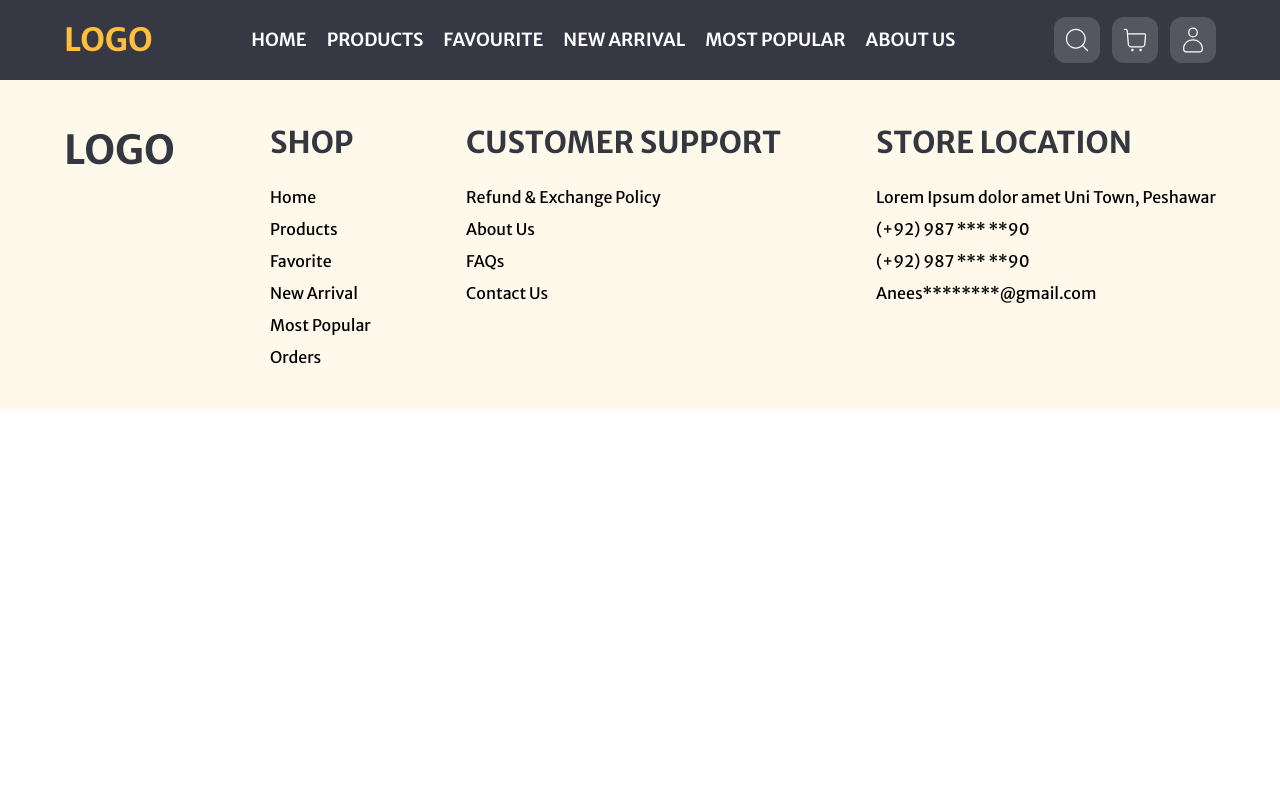
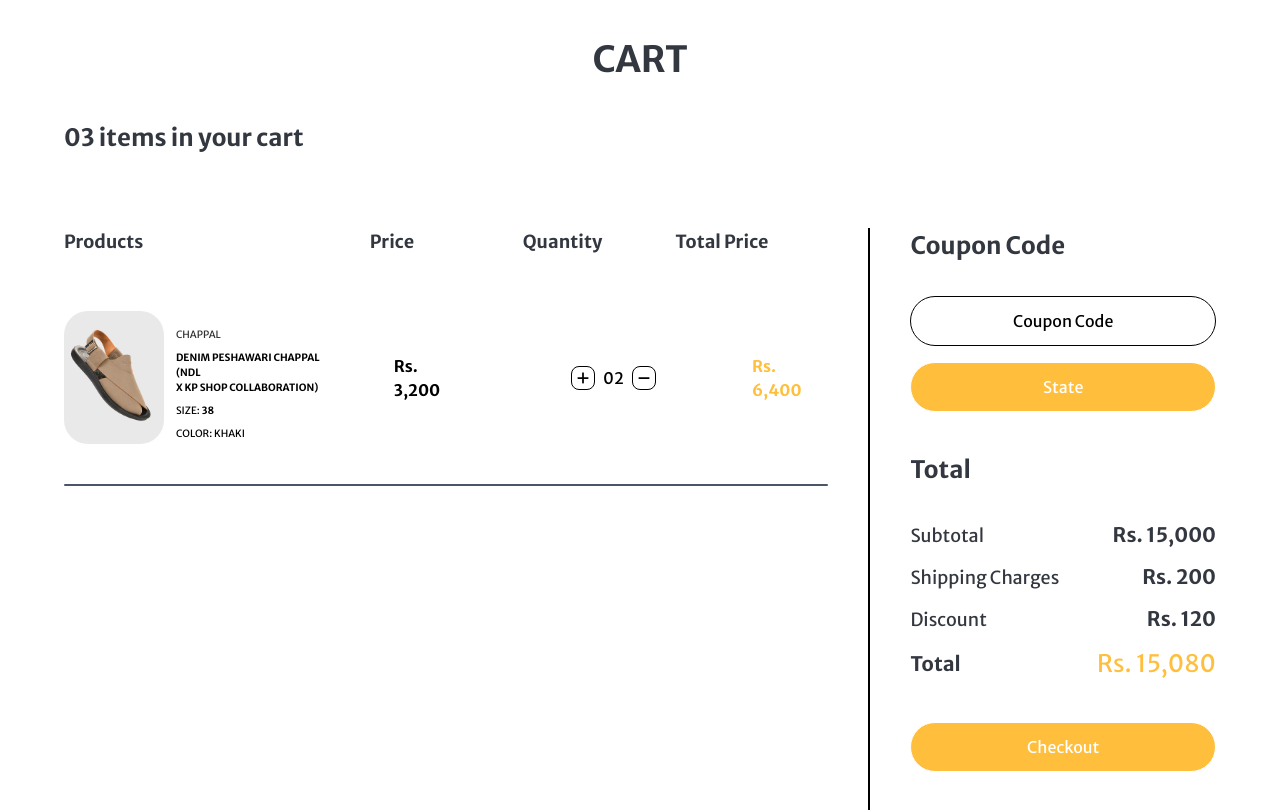
Before and after one commit to Bilal4542/e-commerce-chappal-web-app, a React (Vite) app: page /cart in a window 1280 px wide. Shown: the top 810 px of the page. Built offline with nearby package versions, Linux system fonts and the light colour scheme.

Commit message:
cart created

```diff
--- a/src/App.jsx
+++ b/src/App.jsx
@@ -8,12 +8,13 @@ import NewArrivalPage from "./pages/NewArrivalPage"
 import MostPopularPage from "./pages/MostPopularPage"
 import HomePage from "./pages/HomePage"
 import IndividualProduct from "./components/IndividualProduct"
+import Cart from "./components/Cart"
 
 function App() {
 
   return (
     <>
-      <Navbar/>
+      {/* <Navbar/> */}
       <Routes>
         <Route path="/" element={<HomePage/>}/>
         <Route path="/products" element={<ProductsPage/>}/>
@@ -22,8 +23,9 @@ function App() {
         <Route path="/most-popular" element={<MostPopularPage/>} />
         <Route path="/about-us" element={<AboutUsPage/>} />
         <Route path="/product/:id" element={<IndividualProduct/>}/>
+        <Route path="/cart" element={ <Cart/> }/>
       </Routes>
-      <Footer/>
+      {/* <Footer/> */}
     </>
   )
 }
--- /dev/null
+++ b/src/components/Cart.jsx
@@ -0,0 +1,83 @@
+import React from "react";
+import img1 from "../assets/imgtitle5.png";
+import { FaMinus, FaPlus } from "react-icons/fa6";
+
+const Cart = () => {
+  return (
+    <>
+      <h1 className="font-bold text-4xl text-center uppercase text-[rgba(51,55,64,1)] my-10">
+        Cart
+      </h1>
+      <div className="flex items-center justify-center">
+        <div className="w-[90%] flex  justify-center flex-col">
+            <h2 className="font-bold mb-8 text-[24px] text-[rgba(51,55,64,1)]">
+              03 items in your cart
+            </h2>
+        <div className="flex flex-col lg:flex-row my-10">
+             <div className="w-full lg:w-[70%] lg:border-r-2 lg:pr-10 ">
+             <div className="">
+            <div className="flex flex-col gap-10">
+                <div className="grid grid-cols-4 lg:grid-cols-[2fr_1fr_1fr_1fr] font-bold mb-4 text-[rgba(51,55,64,1)] text-[18px]">
+              <h3>Products</h3>
+              <h3>Price</h3>
+              <h3>Quantity</h3>
+              <h3>Total Price</h3>
+            </div>
+<div className="">
+                <div className="flex gap-3">
+              <div className="bg-[rgba(47,47,47,0.1)] w-fit rounded-3xl flex items-center justify-center">
+                <img src={img1} alt="" width={100} />
+              </div>
+              <div className="lg:mt-4 flex flex-col gap-1 lg:gap-2">
+                <p className="text-[rgba(47,47,47,1)] text-[10px] uppercase">chappal</p>
+                <h1 className="font-bold text-[10px] uppercase">Denim Peshawari Chappal (NDL <br /> x KP Shop Collaboration)</h1>
+                <p className="text-[10px] uppercase"><span>Size: </span><span className="font-bold">38</span></p>
+                <p className="text-[10px] uppercase"><span>Color: </span><span>khaki</span></p>
+              </div>
+                <div className="flex items-center justify-center">
+                    <p className="text-[16px] lg:ml-9 font-bold ">Rs. 3,200</p>
+                    <div className="flex items-center gap-2 lg:ml-26 flex-col lg:flex-row">
+                        <button className="border p-1 rounded-lg text-sm font-bold"> <FaPlus/> </button>
+                        <span> 02 </span>
+                        <button className="border p-1 rounded-lg text-sm"> <FaMinus/> </button>
+                    </div>
+                    <div className="">
+                        <p className="text-[rgba(255,191,61,1)] font-bold text-[16px] lg:ml-24">Rs. 6,400</p>
+                    </div>
+                </div>
+            </div>
+                <div className="h-[2px] rounded-full my-10 bg-gray-600"></div>
+</div>
+            </div>
+
+          </div>
+         </div>
+         <div className="w-[30%] pl-10">
+            <div className="">
+                <h2 className="font-bold mb-8 text-[24px] text-[rgba(51,55,64,1)]">Coupon Code</h2>
+                <div className="flex flex-col gap-4">
+                    <button className="py-3 border rounded-[80px]">Coupon Code</button>
+                    <button className="py-3 border rounded-[80px] bg-[rgba(255,191,61,1)] text-white">State</button>
+                </div>
+                <div className="">
+                    <h1 className="font-bold mb-8 text-[24px] text-[rgba(51,55,64,1)] mt-10">Total</h1>
+                    <div className="flex flex-col gap-3">
+                        <p className="flex items-center justify-between"><span className="text-[18px] text-[rgba(51,55,64,1)]">Subtotal</span><span className="text-[20px] font-bold text-[rgba(51,55,64,1)]">Rs. 15,000</span></p>
+                        <p className="flex items-center justify-between"><span className="text-[18px] text-[rgba(51,55,64,1)]">Shipping Charges</span><span className="text-[20px] font-bold text-[rgba(51,55,64,1)]">Rs. 200</span></p>
+                        <p className="flex items-center justify-between"><span className="text-[18px] text-[rgba(51,55,64,1)]">Discount</span><span className="text-[20px] font-bold text-[rgba(51,55,64,1)]">Rs. 120</span></p>
+                        <p className="flex items-center justify-between"><span className="text-[20px] font-bold text-[rgba(51,55,64,1)]">Total</span><span className="text-[rgba(255,191,61,1)] text-[24px]">Rs. 15,080</span></p>
+                    </div>
+                </div>
+                <div className="flex flex-col my-10">
+                    <button className="py-3 border rounded-[80px] bg-[rgba(255,191,61,1)] text-white">Checkout</button>
+                </div>
+            </div>
+         </div>
+        </div>
+        </div>
+      </div>
+    </>
+  );
+};
+
+export default Cart;
--- a/src/components/Navbar.jsx
+++ b/src/components/Navbar.jsx
@@ -3,9 +3,11 @@ import { Link, NavLink, useLocation } from 'react-router-dom'
 import { CiSearch, CiShoppingCart, CiUser  } from "react-icons/ci";
 import { GiHamburgerMenu } from "react-icons/gi";
 import { RxCross2 } from "react-icons/rx";
+import Search from './Search';
 
 const Navbar = () => {
     const [openMenu, setOpenMenu] = useState()
+    const [showSearch, setShowSearch] = useState()
     const navbarLinks = [
       {
         name:'Home',
@@ -34,10 +36,12 @@ const Navbar = () => {
     ]
     const icons = [
       {
-        icon:<CiSearch size={30}/>
+        icon:<CiSearch size={30}/>,
+        action: ()=> setShowSearch(prev => !prev)
       },
       {
-        icon:<CiShoppingCart size={30} />
+        icon:<CiShoppingCart size={30} />,
+        path: '/cart'
       },
       {
         icon:<CiUser size={30}  />
@@ -60,12 +64,13 @@ const Navbar = () => {
           })}
         </div>
         <div className="icons lg:flex gap-2 lg:gap-3 hidden">
-          {icons.map((icon)=>{
+          {icons.map((item)=>{
             return(
-              <a href="" className='bg-[rgba(255,255,255,0.15)] p-2 rounded-xl text-white'>{icon.icon}</a>
+              <Link to={item.path} onClick={item.action} className='bg-[rgba(255,255,255,0.15)] cursor-pointer p-2 rounded-xl text-white'>{item.icon}</Link>
             )
           })}
         </div>
+
              {/* Mobile Hamburger */}
           <button
             onClick={() => setOpenMenu(!openMenu)}
@@ -74,6 +79,7 @@ const Navbar = () => {
             {openMenu ? <RxCross2 size={26} /> : <GiHamburgerMenu size={26} />}
           </button>
       </div>
+
     </div>
     {/* Mobile Menu */}
       {openMenu && (
@@ -90,15 +96,16 @@ const Navbar = () => {
               </Link>
             ))}
                <div className="icons flex gap-2 lg:gap-5">
-                {icons.map((icon)=>{
+                {icons.map((item)=>{
                   return(
-                     <a href="" className='bg-[rgba(255,255,255,0.15)] p-2 rounded-xl'>{icon.icon}</a>
+                     <Link to={item.path} className='bg-[rgba(255,255,255,0.15)] p-2 rounded-xl'>{item.icon}</Link>
                   )
                 })}
         </div>
           </div>
         </div>
       )}
+        {showSearch && <Search />}
     </>
   )
 }
--- a/src/components/ProductsCard.jsx
+++ b/src/components/ProductsCard.jsx
@@ -1,6 +1,6 @@
 import React, { useState } from "react";
 import Card from "./Card";
-import { Link, NavLink } from "react-router-dom";
+import { Link } from "react-router-dom";
 import Filter from "./Filter";
 
 const ProductsCard = ({ products }) => {
--- /dev/null
+++ b/src/components/Search.jsx
@@ -0,0 +1,21 @@
+import React from 'react'
+import { CiSearch  } from "react-icons/ci";
+
+const Search = ({onClose}) => {
+  return (
+    <div className="w-full bg-white py-8 flex justify-center relative z-10">
+      <div className="w-[60%] relative">
+        <input
+          type="search"
+          placeholder="Search For Products in our site"
+          className="w-full border  bg-white border-gray-300 rounded-full py-3 pl-12 pr-4 outline-none"
+        />
+        <span className="absolute left-4 top-1/2 -translate-y-1/2 text-gray-500">
+        <CiSearch/>
+        </span>
+      </div>
+    </div>
+  )
+}
+
+export default Search
--- a/src/pages/HomePage.jsx
+++ b/src/pages/HomePage.jsx
@@ -10,7 +10,7 @@ import customerReviews from '../arrays/customerReviewsArr.js'
 import Contact from '../components/Contact.jsx'
 import NewArr from '../components/NewArr.jsx'
 import MostPopular from '../components/MostPopular.jsx'
-import IndividualProduct from '../components/IndividualProduct.jsx'
+import Cart from '../components/Cart.jsx'
 
 const HomePage = () => {
   return (
@@ -23,7 +23,7 @@ const HomePage = () => {
       <AboutUs/>
       <CustomerReview customerReviews={customerReviews}/>
       <Contact/>
-
+      <Cart/>
     </div>
   )
 }
```
